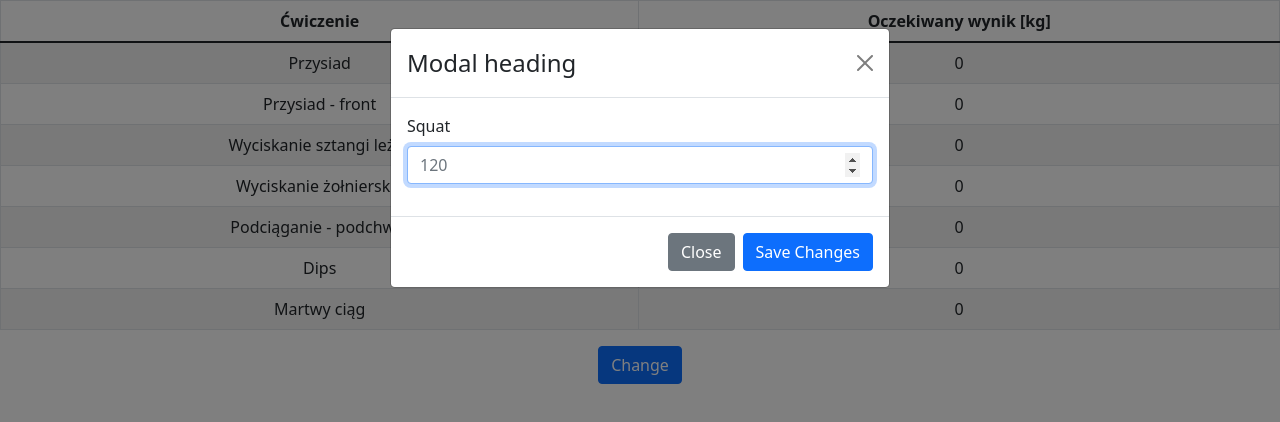
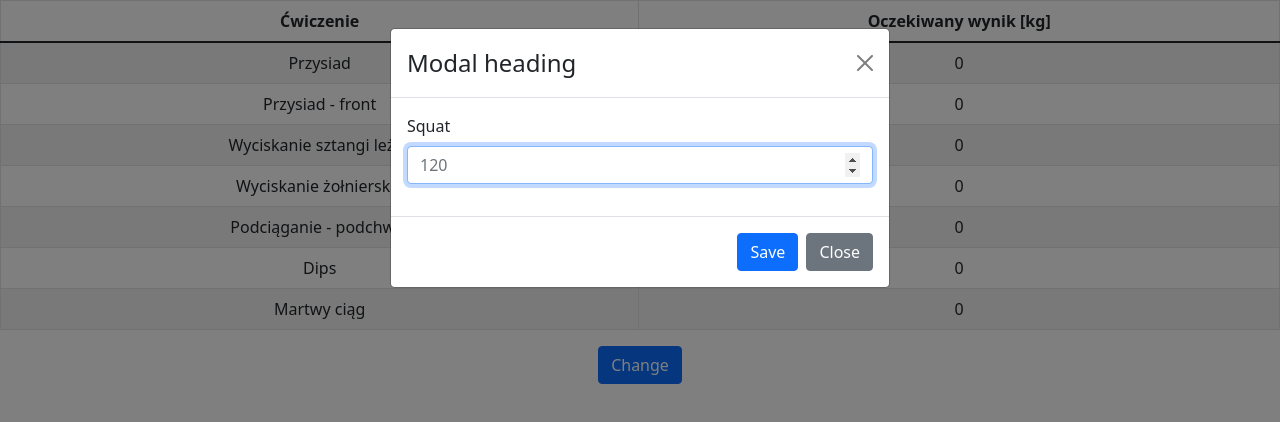
Before and after one commit to kamil-kazmierczak/strength-balancer, a React (Create React App) app: page / in a window 1280 px wide. Both pictures are taken after a click on the button "Change". Shown: the top 422 px of the page. Built offline with nearby package versions, Linux system fonts and the light colour scheme.

Commit message:
Free time was spent successfully :P

```diff
--- a/src/StrengthBalancer.js
+++ b/src/StrengthBalancer.js
@@ -27,13 +27,10 @@ const StrengthBalancer = () => {
     const [liftsGoals, setLiftsGoals] = useState(initialValues);
     const [showDialog, setShowDialog] = useState(false);
 
-    const onChangeSquatValueHandler = () => {
-        let some = document.getElementById('squat').value;
-        const squatInputNumber = Number(some)
-
+    const onChangeSquatValueHandler = (value) => {
         setLiftsGoals(prevState => ({
             ...prevState,
-            squat: squatInputNumber,
+            squat: value,
         }))
         setLiftsGoals(prevState => ({
             ...prevState,
@@ -87,7 +84,7 @@ const StrengthBalancer = () => {
                 </tbody>
             </Table>
             <Button onClick={() => setShowDialog(true)}>Change</Button>
-            <MyModal show={showDialog} setShow={setShowDialog} />
+            <MyModal show={showDialog} setShow={setShowDialog} onSquatChange={onChangeSquatValueHandler} />
         </>
     );
 }
--- a/src/components/MyModal.js
+++ b/src/components/MyModal.js
@@ -1,6 +1,25 @@
 import {Button, Form, Modal} from "react-bootstrap";
+import {useState} from "react";
 
-const MyModal = ({ show, setShow }) => {
+const MyModal = ({ show, setShow, onSquatChange }) => {
+
+    const [formData, setFormData] = useState({ squatValue: '' });
+
+    const handleSubmit = (e) => {
+        e.preventDefault() // zapobiega przeladowaniu strony ;)
+
+        onSquatChange(Number(formData.squatValue))
+    }
+
+    const handleChange = (e) => {
+        const value = e.target.value;
+
+        setFormData(prevState => ({
+            ...prevState,
+            squatValue: value
+        }));
+    };
+
 
     return (
         <Modal show={show} onHide={() => setShow(false)}>
@@ -8,23 +27,25 @@ const MyModal = ({ show, setShow }) => {
                 <Modal.Title>Modal heading</Modal.Title>
             </Modal.Header>
             <Modal.Body>
-                <Form>
-                    <Form.Group className="mb-3" controlId="exampleForm.ControlInput1">
+                <Form id="formId" onSubmit={handleSubmit}>
+                    <Form.Group className="mb-3" controlId="squatValue">
                         <Form.Label>Squat</Form.Label>
                         <Form.Control
                             type="number"
                             placeholder="120"
                             autoFocus
+                            value={formData.squatValue}
+                            onChange={handleChange}
                         />
                     </Form.Group>
                 </Form>
             </Modal.Body>
             <Modal.Footer>
+                <Button variant="primary" form="formId" type="submit" onClick={() => setShow(false)}>
+                    Save
+                </Button>
                 <Button variant="secondary" onClick={() => setShow(false)}>
                     Close
-                </Button>
-                <Button variant="primary" onClick={() => setShow(false)}>
-                    Save Changes
                 </Button>
             </Modal.Footer>
         </Modal>
```
